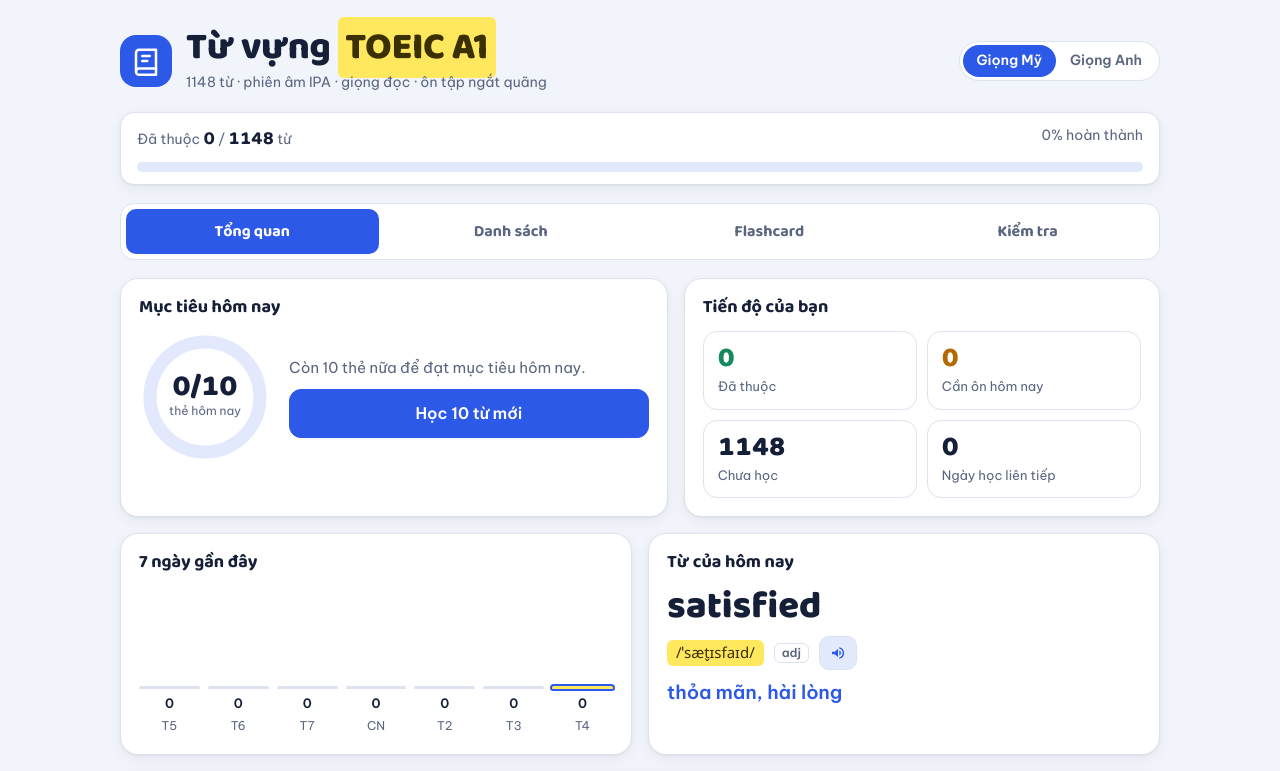
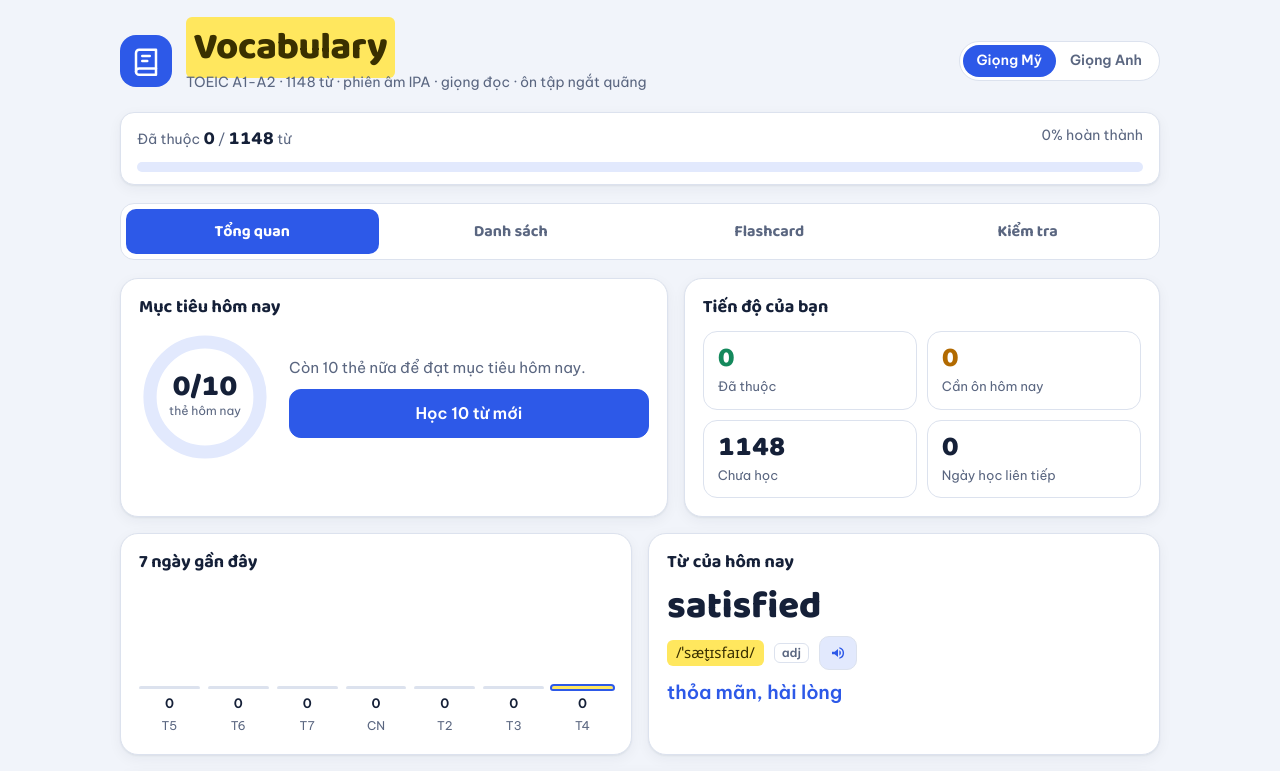
Before and after one commit to tranngoclongcdt/TOEIC-A1-TNL, a plain HTML site: page index.html in a window 1280 px wide. Shown: the top 771 px of the page. Drawn offline with Linux system fonts and the light colour scheme.

Commit message:
Add files via upload

```diff
--- a/index.html
+++ b/index.html
@@ -241,7 +241,7 @@
     <div class="brand">
       <div class="logo" aria-hidden="true"><svg viewBox="0 0 24 24" fill="none" stroke="currentColor" stroke-width="2" stroke-linecap="round" stroke-linejoin="round"><path d="M4 5.5A2.5 2.5 0 0 1 6.5 3H20v15H6.5A2.5 2.5 0 0 0 4 20.5z"/><path d="M4 20.5A2.5 2.5 0 0 0 6.5 23H20v-5"/><path d="M9 8h6M9 12h4"/></svg></div>
       <div>
-        <h1>Từ vựng <mark>TOEIC A1</mark></h1>
+        <h1><mark>Vocabulary</mark></h1>
         <p id="tagline"></p>
       </div>
     </div>
@@ -1528,7 +1528,7 @@
   $('#pKnown').textContent = k; $('#pTotal').textContent = ALL.length;
   $('#pPct').textContent = pct + '% hoàn thành';
   $('#pBar').style.width = pct + '%';
-  $('#tagline').textContent = ALL.length + ' từ · phiên âm IPA · giọng đọc · ôn tập ngắt quãng';
+  $('#tagline').textContent = 'TOEIC A1-A2 · ' + ALL.length + ' từ · phiên âm IPA · giọng đọc · ôn tập ngắt quãng';
   renderChips();
 }
 function renderChips() {
```
